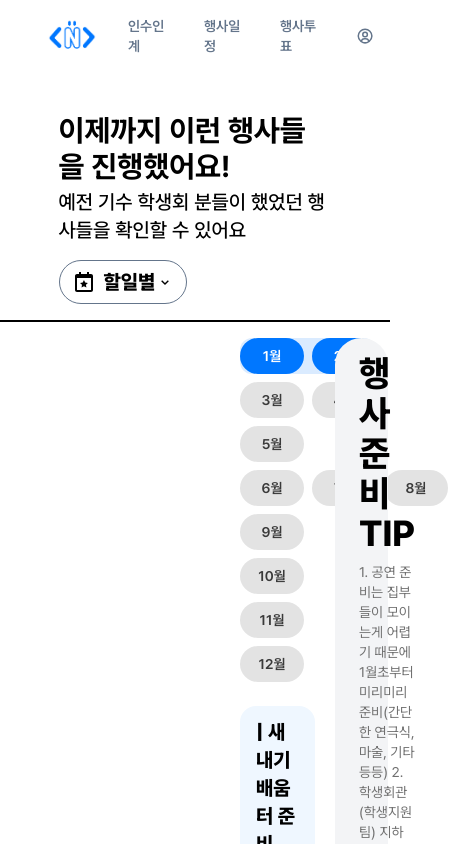
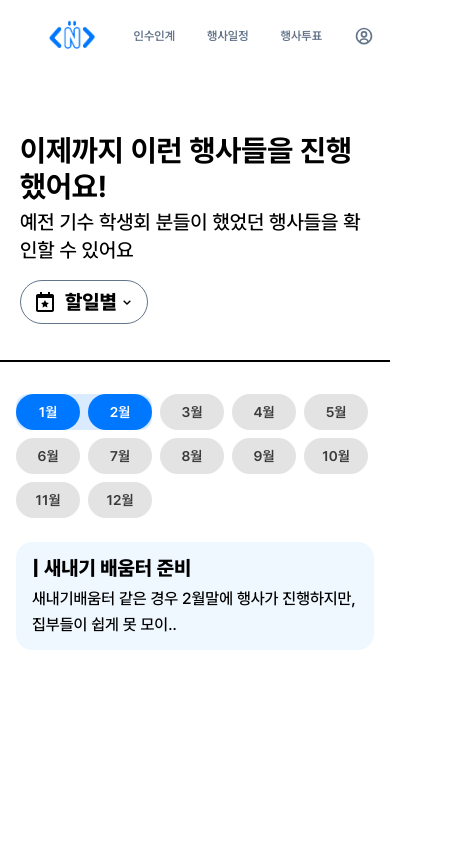
Before and after one commit to ComNCheck/ComNCheck-web, a Next.js app: page /past-event in a window 390 px wide. Shown: the top 844 px of the page, 470 px wide, since content can reach past the window. Built offline with nearby package versions, Linux system fonts and the light colour scheme.

Commit message:
feat(pastEvent): 화면 크기별 반응형 추가

```diff
--- a/src/app/past-event/page.tsx
+++ b/src/app/past-event/page.tsx
@@ -103,7 +103,7 @@ export default function PastEvent() {
 
   return (
     <div className="min-h-screen text-black bg-white flex flex-col items-left justify-left py-12 ">
-      <div className="w-[70%] mx-auto">
+      <div className="w-full md:w-[70%] mx-auto p-5">
         <TitleAndDescription
           title="이제까지 이런 행사들을 진행했어요!"
           description="예전 기수 학생회 분들이 했었던 행사들을 확인할 수 있어요."
@@ -113,10 +113,10 @@ export default function PastEvent() {
       </div>
       <div className="w-full h-0.5 bg-black my-4"></div>
 
-      <div className="flex flex-row items-start pl-60 gap-5">
+      <div className="flex flex-col p-4 md:flex-row items-start md:pl-40 lg:pl-[15%] gap-5">
         {currentSort === "할일별" && (
           <>
-            <div className="flex flex-col w-[50%] gap-4 ">
+            <div className="flex flex-col w-full md:w-[50%] gap-4 ">
               <MonthSelector onMonthSelect={handleMonthSelect} />
               <div className="min-h-[300px] gap-4">
                 {filteredEvents.length > 0 ? (
@@ -134,7 +134,7 @@ export default function PastEvent() {
                 )}
               </div>
             </div>
-            <div className="w-[35%] h-full">
+            <div className="md:w-[35%] h-full">
               <Checklist
                 title="강의실 대관"
                 content="강의실 대관은 어디에서 진행하면 되고, ~"
@@ -147,7 +147,7 @@ export default function PastEvent() {
         )}
 
         {(currentSort === "연도별" || currentSort === "행사별") && (
-          <div className="flex flex-col w-[80%] gap-4">
+          <div className="flex flex-col w-full px-5 md:w-[80%] gap-4">
             <Category
               categoryList={categoryList[currentSort]}
               onSelect={handleCategorySelect}
--- a/src/components/Category.tsx
+++ b/src/components/Category.tsx
@@ -16,7 +16,7 @@ export default function Category({ categoryList, onSelect }: CategoryProps) {
     onSelect(item.item);
   };
   return (
-    <div className="flex gap-2">
+    <div className="flex flex-wrap gap-2">
       {categoryList.map((item, idx) => (
         <div
           key={idx}
--- a/src/components/Header.tsx
+++ b/src/components/Header.tsx
@@ -17,7 +17,7 @@ export default function Header() {
             className="object-contain"
           />
         </Link>
-        <div className="flex items-center justify-between font-semibold lg:text-base text-sm lg:gap-4 gap-8">
+        <div className="flex items-center justify-between font-semibold lg:text-base text-xs md:text-sm lg:gap-4 gap-8">
           <div>인수인계</div>
           <div>행사일정</div>
           <div>행사투표</div>
```
